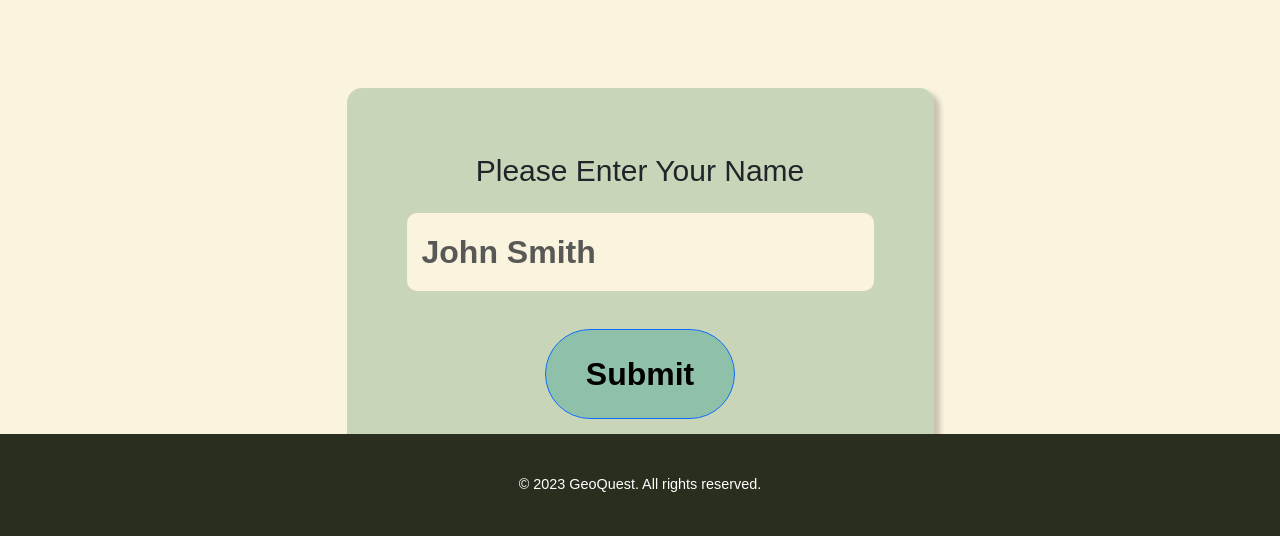
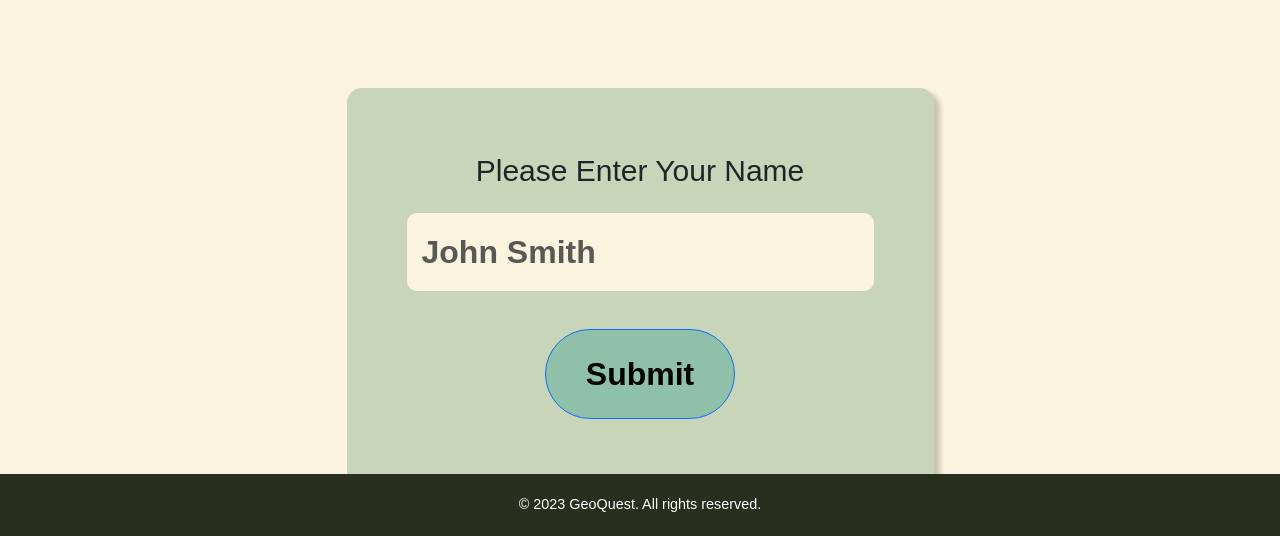
Before and after one commit to Hanieh73/GeoQuest, a website: page GeoQuest/front-end/start.html in a window 1280 px wide. Shown: the part 264-800 px from the top of the page. Drawn offline with nearby package versions, Linux system fonts and the light colour scheme.

Commit message:
modfied index.css to fix the footer style along with some minor modifications

```diff
--- a/GeoQuest/front-end/index.css
+++ b/GeoQuest/front-end/index.css
@@ -79,6 +79,7 @@ h5 {
 }
 
 .section-description {
+  font-weight: bold;
   font-size: 1rem;
   color: black;
   margin-bottom: 40px;
@@ -130,12 +131,14 @@ h5 {
   font-size: 1.2rem;
   color: #292e1e;
 }
-
 /* Footer Styles */
 .footer {
   background-color: #292e1e;
   color: white;
-  padding: 20px 0;
+  padding: 0;
+  position: absolute;
+  bottom: 0;
+  width: 100%;
 }
 
 .footer p {
```
